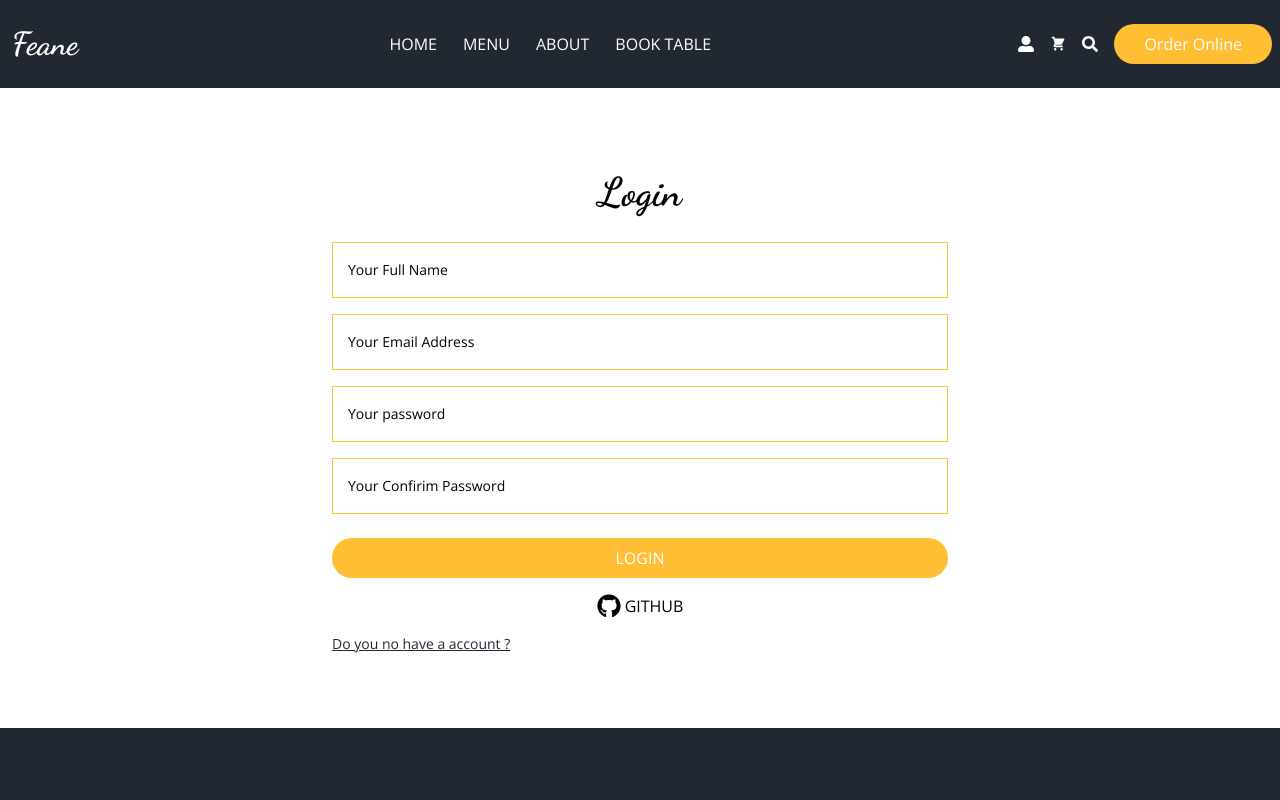
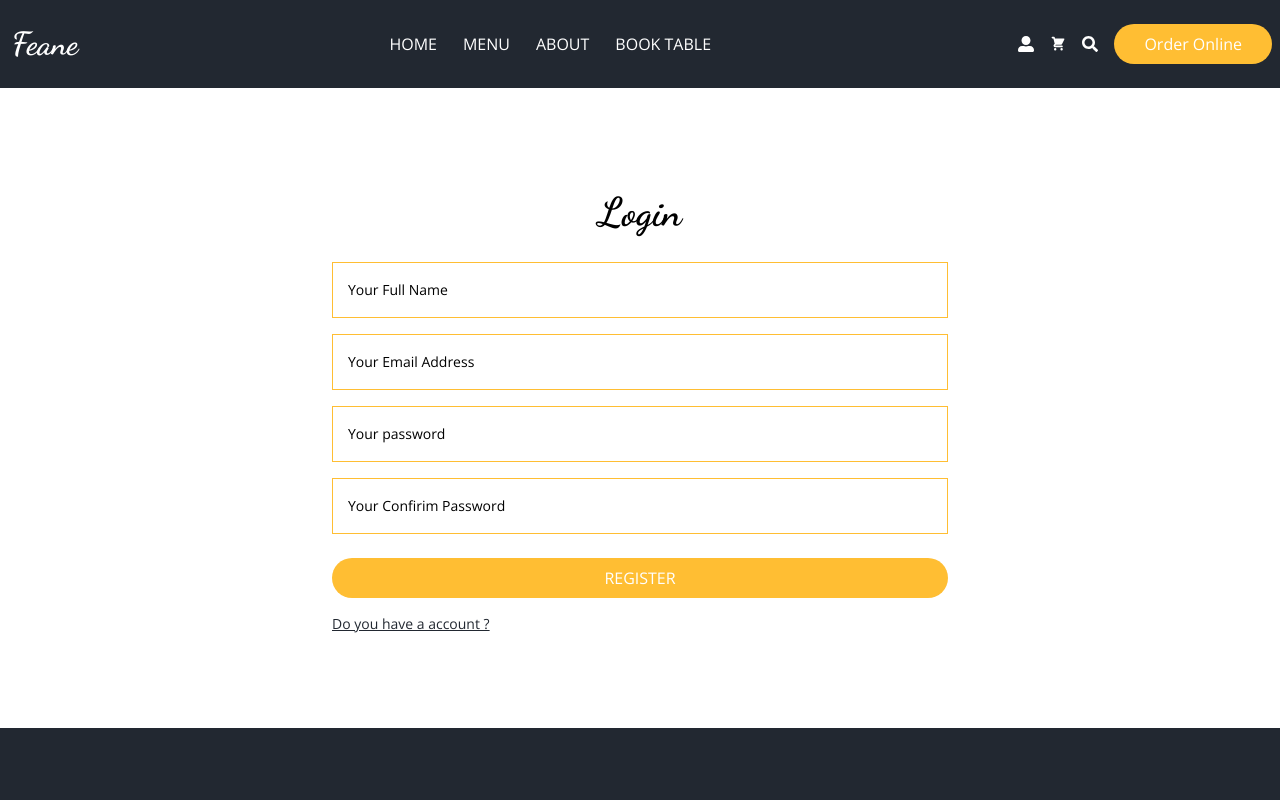
Before and after one commit to mehmetulker/food-order-next.js-project, a Next.js app: page /auth/register in a window 1280 px wide. Shown: the top 800 px of the page. Built offline with nearby package versions, Linux system fonts and the light colour scheme.

Commit message:
refactor(Register): The component structure has been optimized

```diff
--- a/components/auth/Register.jsx
+++ b/components/auth/Register.jsx
@@ -86,23 +86,13 @@ const Register = () => {
         </form>
         <div className="flex flex-col gap-4 w-full mt-6 px-3 ">
           <button onClick={handleSubmit} className="btn-primary " type="submit">
-            LOGIN
-          </button>
-          <button
-            onClick={handleSubmit}
-            className="btn-secondary  flex items-center justify-center gap-1"
-            type="submit"
-          >
-            <span className="text-2xl">
-              <FaGithub />
-            </span>
-            GITHUB
+            REGISTER
           </button>
           <Link
-            href="/auth/register"
+            href="/auth/login"
             className="text-start underline text-sm  text-secondary"
           >
-            <span>Do you no have a account ?</span>
+            <span>Do you have a account ?</span>
           </Link>
         </div>
       </div>
```
